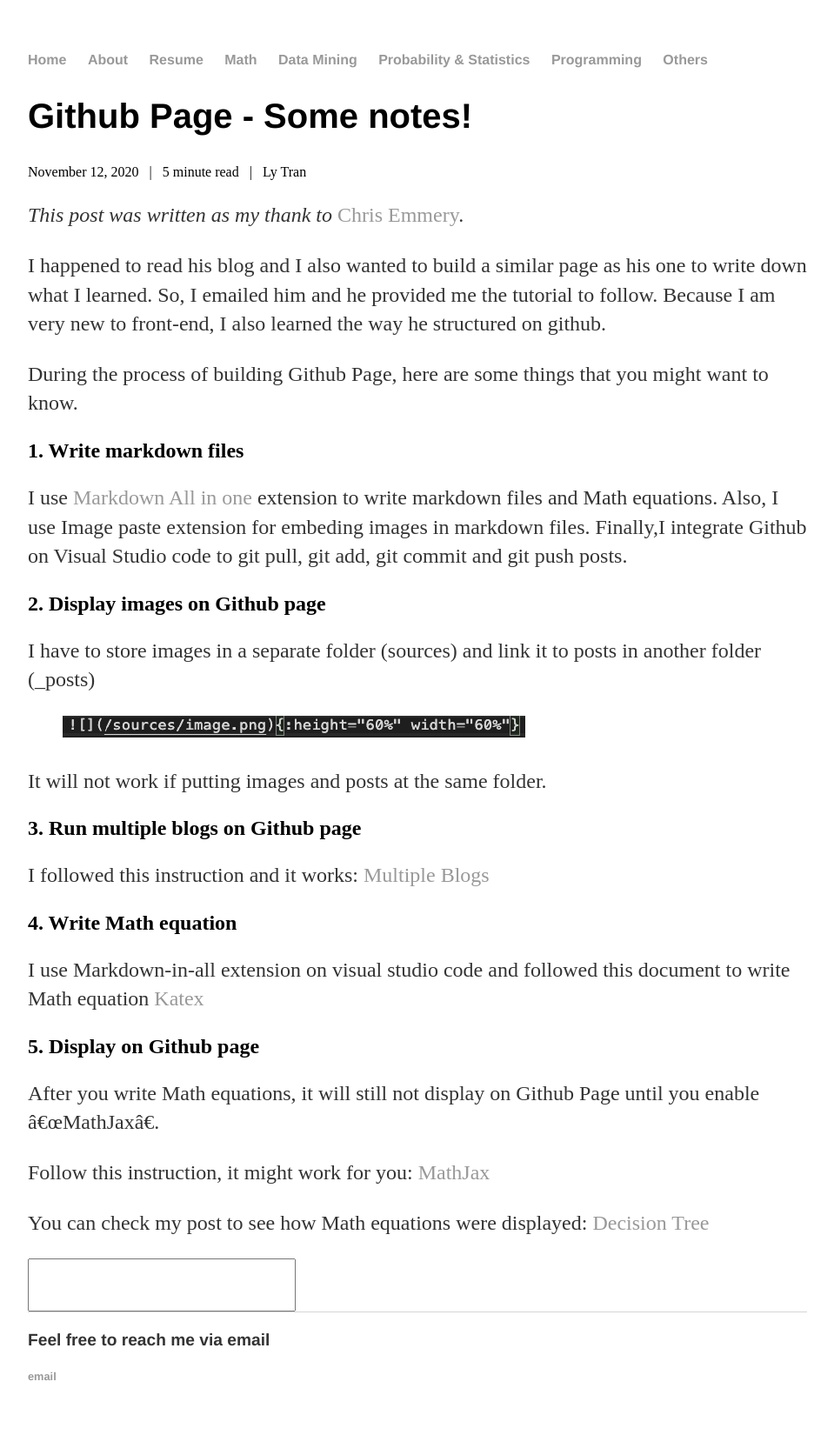
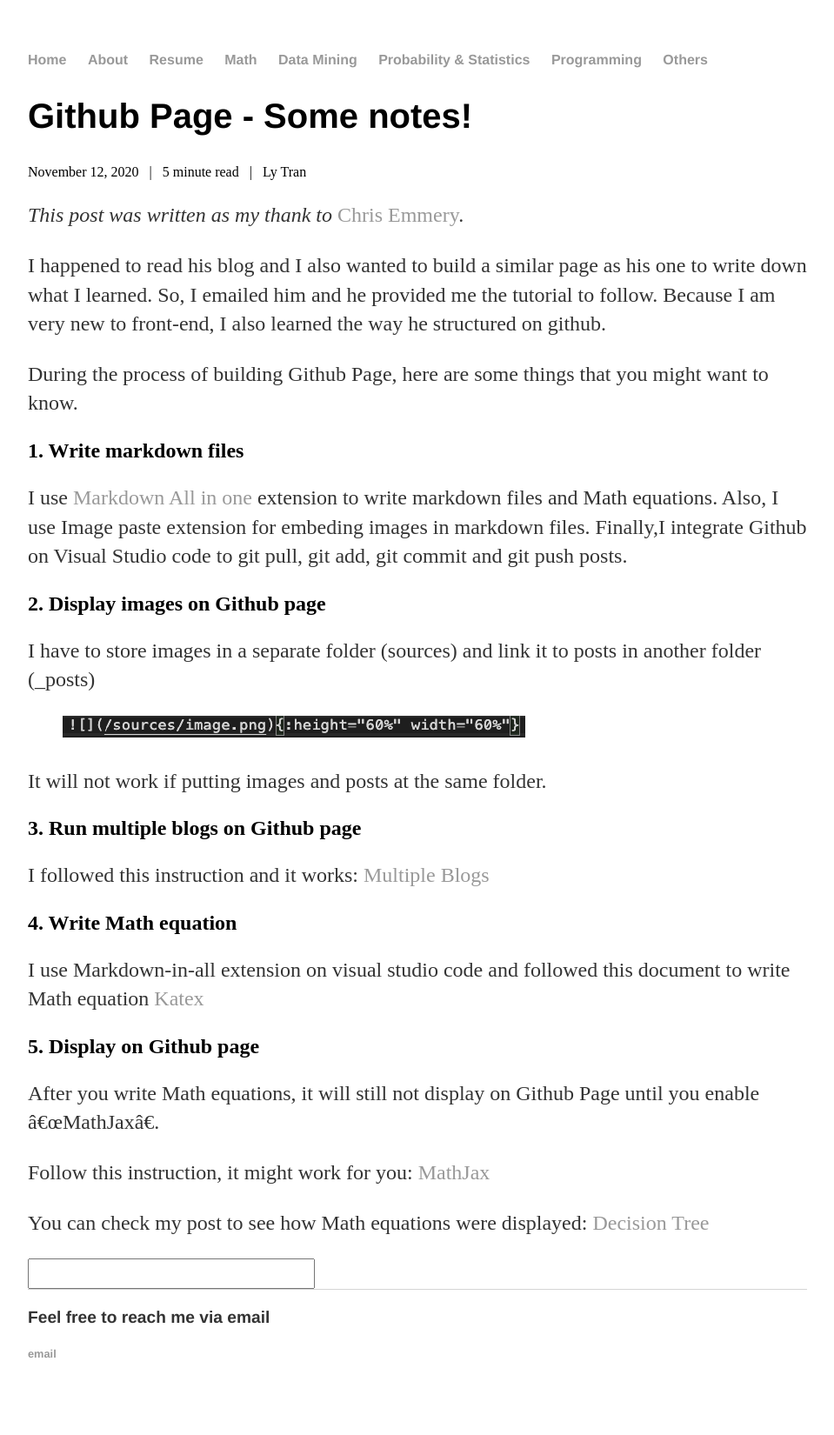
Before and after one commit to lytranp/lytranp.github.io, a Jekyll site: the page built from _posts/others/2020-11-12-github-page-notes.md, in a window 1280 px wide. Shown: the whole page at 87% size, without its empty margins (160-1119 px from the left). Built offline with Jekyll 4.4.1, drawn with Linux system fonts in a browser that asks for light colours; a script that is not in the unit is left out; after the commit the page ends 1624 px from its top, so only the background shows below that.

Commit message:
Update post.html

```diff
--- a/_layouts/post.html
+++ b/_layouts/post.html
@@ -26,7 +26,8 @@ layout: default
 	<div class="divider"></div>
 
 	{{ content }}
-	<input style="width:300px; height:55px; font-size:50px;" />
+	<input class="my-style" type="text" />
+
 
 </article>
 
```
